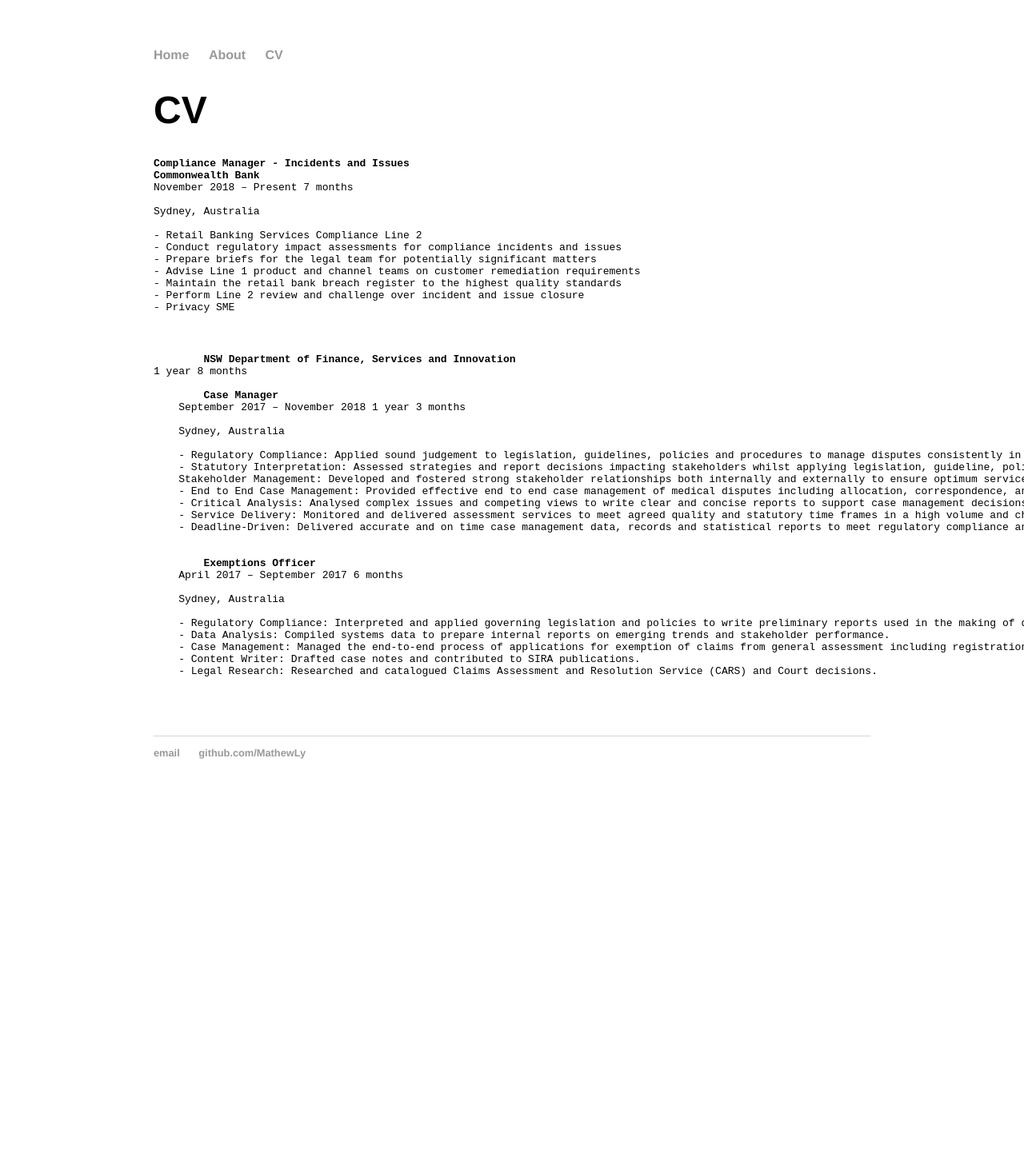
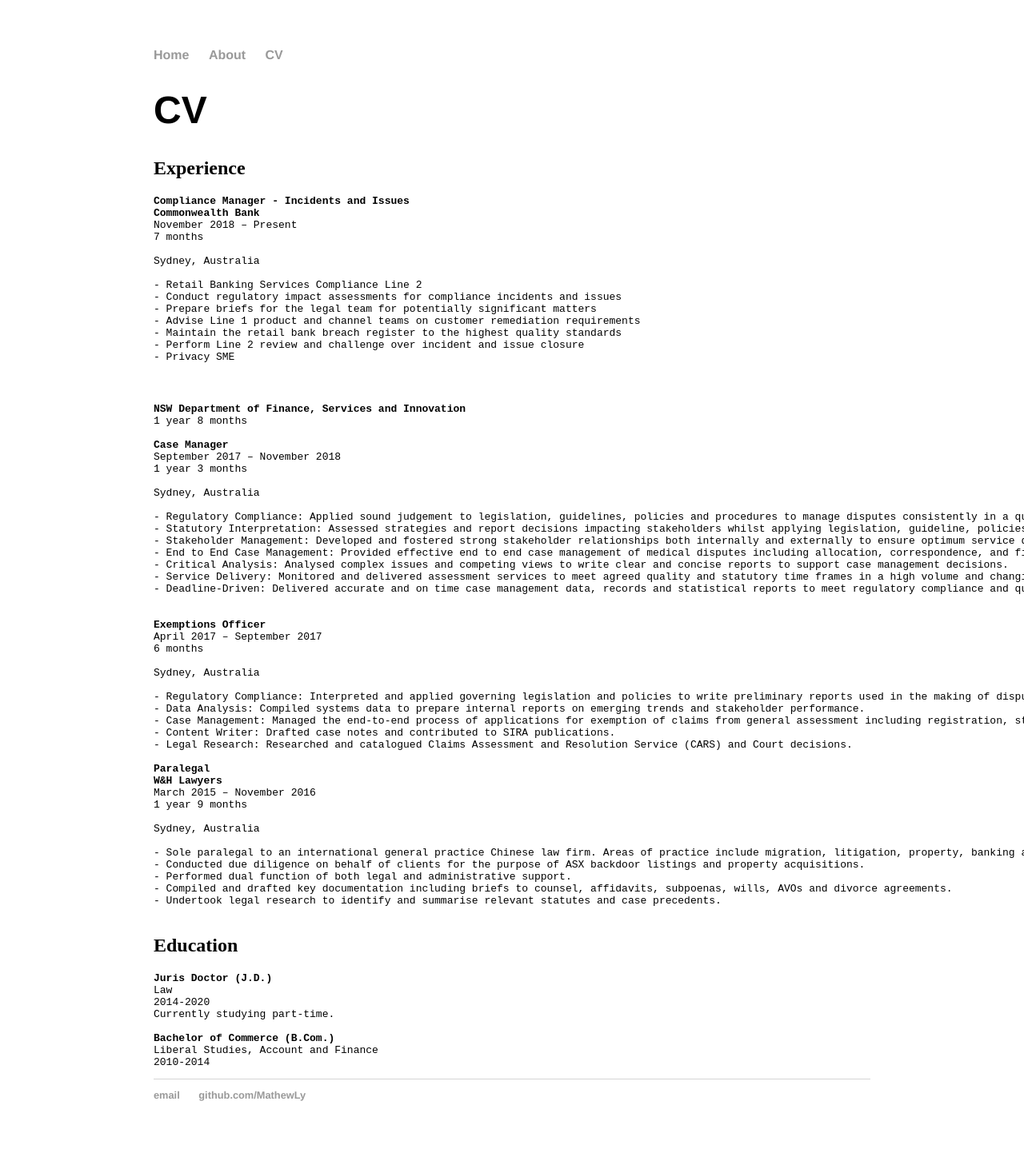
Before and after one commit to MathewLy/MathewLy.github.io, a Jekyll site: the page built from cv/index.html, in a window 1280 px wide. Shown: the whole page at 80% size. Built offline with Jekyll 4.4.1, drawn with Linux system fonts in a browser that asks for light colours; comment, search, counter and statistics services are not loaded; before the commit the page ends 1009 px from its top, so only the background shows below that.

Commit message:
Update index.html

```diff
--- a/cv/index.html
+++ b/cv/index.html
@@ -5,11 +5,12 @@ title: Mathew Ly, Awesome Friend
 <div class="blurb">
 	<h1>CV</h1>
 	<p>
-
+	<h2>Experience</h2>
 <pre>
 <b>Compliance Manager - Incidents and Issues</b>
 <b>Commonwealth Bank</b>
-November 2018 – Present 7 months
+November 2018 – Present
+7 months
 
 Sydney, Australia
 
@@ -25,13 +26,14 @@ Sydney, Australia
 1 year 8 months
 
 <b>Case Manager</b>
-    September 2017 – November 2018 1 year 3 months
+September 2017 – November 2018
+1 year 3 months
 
 Sydney, Australia
 
 - Regulatory Compliance: Applied sound judgement to legislation, guidelines, policies and procedures to manage disputes consistently in a quality customer focused framework.
 - Statutory Interpretation: Assessed strategies and report decisions impacting stakeholders whilst applying legislation, guideline, policies and procedures to resolve disputes.
-    Stakeholder Management: Developed and fostered strong stakeholder relationships both internally and externally to ensure optimum service delivery.
+- Stakeholder Management: Developed and fostered strong stakeholder relationships both internally and externally to ensure optimum service delivery.
 - End to End Case Management: Provided effective end to end case management of medical disputes including allocation, correspondence, and file preparation as prescribed by legislation and guidelines.
 - Critical Analysis: Analysed complex issues and competing views to write clear and concise reports to support case management decisions.
 - Service Delivery: Monitored and delivered assessment services to meet agreed quality and statutory time frames in a high volume and changing business environment.
@@ -39,7 +41,8 @@ Sydney, Australia
 
 
 <b>Exemptions Officer</b>
-    April 2017 – September 2017 6 months
+April 2017 – September 2017
+6 months
 
 Sydney, Australia
 
@@ -49,11 +52,30 @@ Sydney, Australia
 - Content Writer: Drafted case notes and contributed to SIRA publications.
 - Legal Research: Researched and catalogued Claims Assessment and Resolution Service (CARS) and Court decisions.
 
+<b>Paralegal</b>
+<b>W&H Lawyers</b>
+March 2015 – November 2016
+1 year 9 months
 
+Sydney, Australia
+
+- Sole paralegal to an international general practice Chinese law firm. Areas of practice include migration, litigation, property, banking and finance, business and family law.
+- Conducted due diligence on behalf of clients for the purpose of ASX backdoor listings and property acquisitions.
+- Performed dual function of both legal and administrative support.
+- Compiled and drafted key documentation including briefs to counsel, affidavits, subpoenas, wills, AVOs and divorce agreements.
+- Undertook legal research to identify and summarise relevant statutes and case precedents.
 
 </pre>
 
+<h2>Education</h2>
+<pre>
+<b>Juris Doctor (J.D.)</b>
+Law
+2014-2020
+Currently studying part-time.
 
-
-
+<b>Bachelor of Commerce (B.Com.)</b>
+Liberal Studies, Account and Finance
+2010-2014
+</pre>
 </div><!-- /.blurb -->
```
Lines whose indentation alone changed are shown as unchanged.
